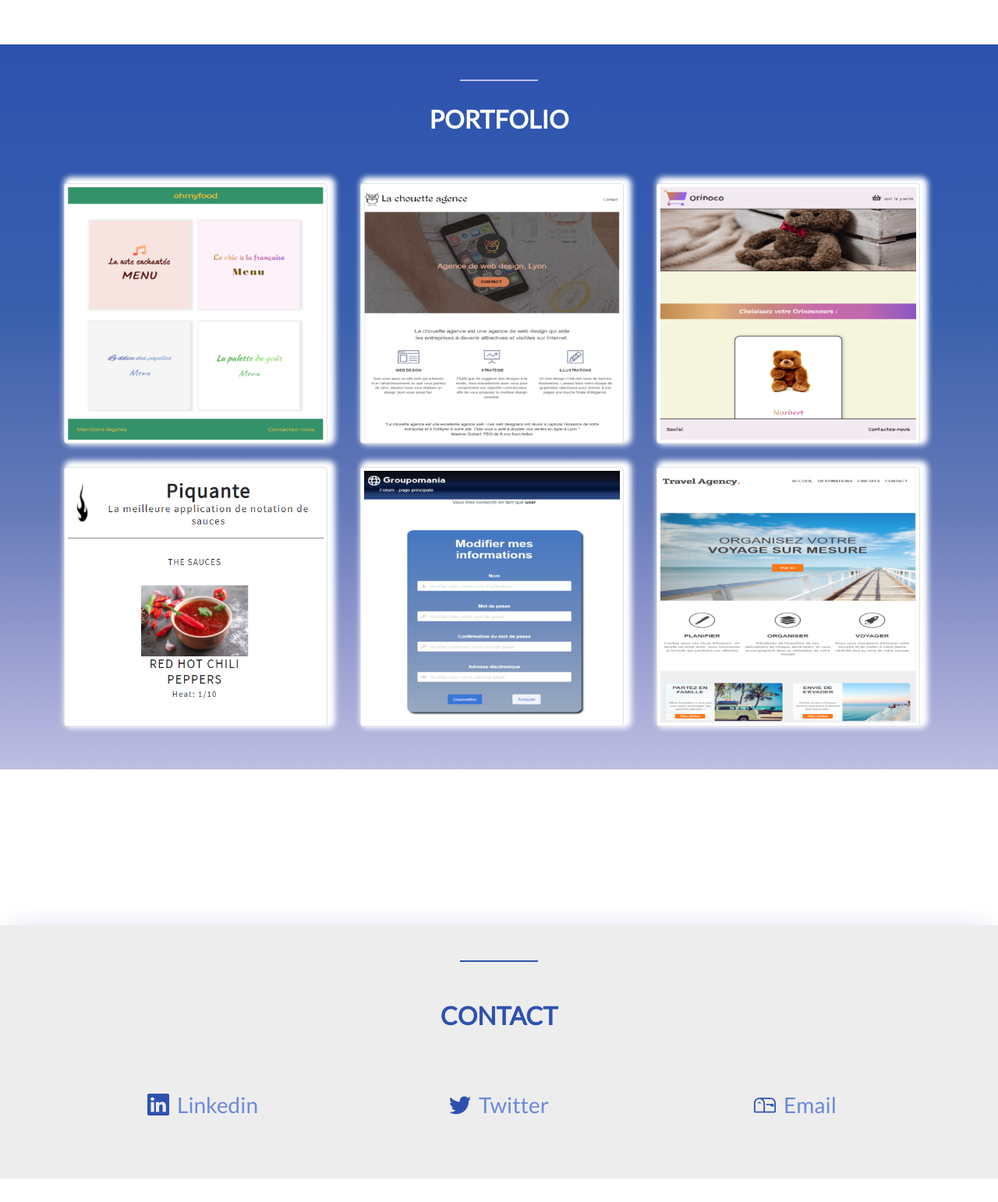
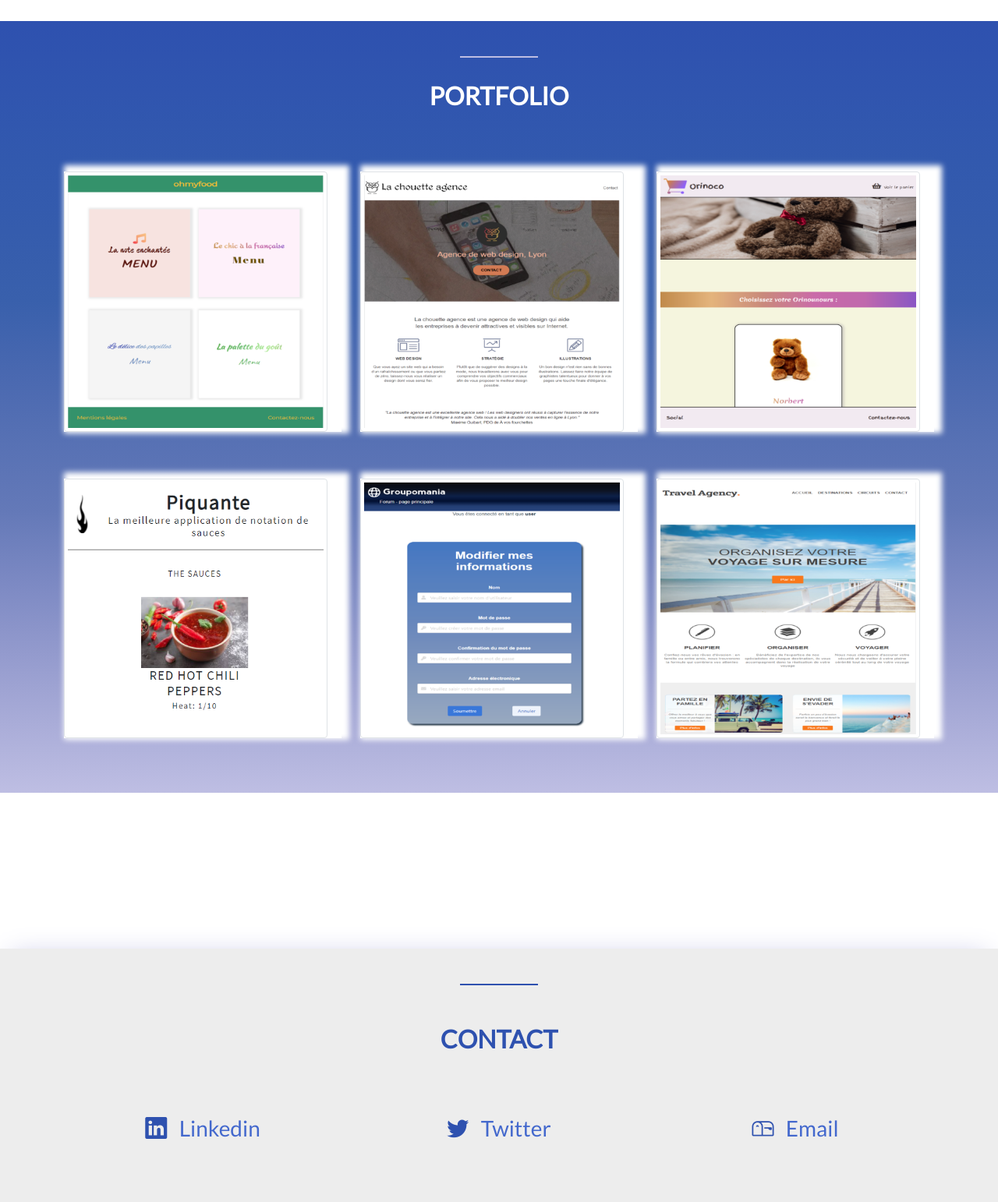
Before and after one commit to dasyx/curriculum_vitae, a PHP site: page / in a window 1280 px wide; the page is wider, and only the part inside the window is pictured. Shown: the part 3480-5022 px from the top of that part at 78% size. Before the commit the page ends 4992 px from the top of that part, so only its background shows below. Run offline with PHP 8.4, Linux system fonts and the light colour scheme.

Commit message:
header wave empty button fix + work on portfolio imgs

```diff
--- a/css/base/_footer.scss
+++ b/css/base/_footer.scss
@@ -22,5 +22,5 @@
 .list-unstyled p {
     display: inline;
     margin-left: 10px;
-    color: lighten($background_main, 20%)
+    color: lighten($background_main, 10%)
 }
--- a/css/base/_navigation.scss
+++ b/css/base/_navigation.scss
@@ -1,17 +1,21 @@
 .navbar {
     display: flex;
+    cursor: pointer;
     background: $background_gradient;
     font-size: 12px;
     letter-spacing: 4px;
     text-transform: uppercase;
     font-weight: bold;
 }
+
 .nav .navbar-nav {
     text-align: center;
 }
+
 .navbar .navbar-collapse {
     text-align: center;
 }
+
 .navbar-expand-lg .navbar-collapse {
     justify-content: flex-end;
 }
@@ -19,7 +23,9 @@
 .navbar li a {
     color: #fff;
 }
-.navbar-nav li a:hover, .navbar-nav li.active a {
+
+.navbar-nav li a:hover,
+.navbar-nav li.active a {
     color: #3855a3 !important;
     background-color: #fff !important;
 }
--- a/css/layouts/_section_about.scss
+++ b/css/layouts/_section_about.scss
@@ -54,14 +54,14 @@ section .head_banner {
     border-radius: 3px;
     transition: all .3s ease-in 0s;
 
-    @media (max-width: 2000px) {
+/*     @media (max-width: 2000px) {
         width: 300px;
         margin-top: 50px;
         margin-bottom: 50px;
         background-color: #fff;
         opacity: .7;
         color: $background_main;
-    }
+    } */
 }
 
 .button1:hover {
--- a/css/layouts/_section_portfolio.scss
+++ b/css/layouts/_section_portfolio.scss
@@ -6,13 +6,22 @@
     color: #fff;
 }
 
-#portfolio img {
-    margin: 15px 0px;
+#portfolio .zoom {
+    width: auto;
+    height: auto;
+    background: #fff;
+    overflow: hidden;
+    margin: 30px 0px;
     box-shadow: 5px -3px 7px 5px #fff;
 
     &:hover {
         -webkit-filter: grayscale(100%);
         filter: grayscale(100%);
+    }
+
+    @media screen and (max-width: 576px) {
+        width: 90%;
+        margin: 30px auto;
     }
 }
 
@@ -28,8 +37,34 @@
     background: #bebee3;
     margin: 0 auto;
 }
+
 .row {
     @media screen and (max-width: 576px) {
         margin-left: 0;
     }
 }
+
+#text {
+    position: absolute;
+    bottom: 0;
+    background: rgb(0, 0, 0);
+    background: rgba(0, 0, 0, 0.5);
+    /* Black see-through */
+    color: #f1f1f1;
+    width: 100%;
+    transition: .5s ease;
+    opacity: 0;
+    color: white;
+    font-size: 20px;
+    padding: 20px;
+    text-align: center;
+}
+
+.zoom:hover #text {
+    opacity: 1;
+}
+
+img:hover {
+    filter: blur(2px);
+    -webkit-filter: blur(2px);
+}
--- a/css/styles.css
+++ b/css/styles.css
@@ -103,6 +103,20 @@
   background: #2e51af;
 }
 
+/*ANIMATIONS DU HOVER SUR IMAGES PORTFOLIO
+==============================================================*/
+#portfolio a img {
+  -webkit-transform: scale(1);
+  transform: scale(1);
+  -webkit-transition: .3s ease-in-out;
+  transition: .3s ease-in-out;
+}
+
+#portfolio a:hover img {
+  -webkit-transform: scale(1.3);
+  transform: scale(1.3);
+}
+
 body {
   font-family: "Lato", "Roboto", sans-serif;
   -moz-user-select: none;
@@ -157,13 +171,14 @@ h1, h2, h3, h4, h5, h6 {
 .list-unstyled p {
   display: inline;
   margin-left: 10px;
-  color: #6b89d8;
+  color: #4368cd;
 }
 
 .navbar {
   display: -webkit-box;
   display: -ms-flexbox;
   display: flex;
+  cursor: pointer;
   background: -webkit-gradient(linear, left top, left bottom, from(#2e51af), color-stop(#3055af), color-stop(#3259ae), color-stop(#355cad), color-stop(#3960ac), color-stop(#4968b0), color-stop(#5771b4), color-stop(#6479b8), color-stop(#7c89c3), color-stop(#939acd), color-stop(#a9acd8), to(#bebee3));
   background: linear-gradient(to bottom, #2e51af, #3055af, #3259ae, #355cad, #3960ac, #4968b0, #5771b4, #6479b8, #7c89c3, #939acd, #a9acd8, #bebee3);
   font-size: 12px;
@@ -688,15 +701,26 @@ blockquote span {
   color: #fff;
 }
 
-#portfolio img {
-  margin: 15px 0px;
+#portfolio .zoom {
+  width: auto;
+  height: auto;
+  background: #fff;
+  overflow: hidden;
+  margin: 30px 0px;
   -webkit-box-shadow: 5px -3px 7px 5px #fff;
           box-shadow: 5px -3px 7px 5px #fff;
 }
 
-#portfolio img:hover {
+#portfolio .zoom:hover {
   -webkit-filter: grayscale(100%);
   filter: grayscale(100%);
+}
+
+@media screen and (max-width: 576px) {
+  #portfolio .zoom {
+    width: 90%;
+    margin: 30px auto;
+  }
 }
 
 #portfolio .head_banner h2 {
--- a/css/utils/_animations.scss
+++ b/css/utils/_animations.scss
@@ -68,3 +68,17 @@
       background: $background_main;
     }
   }
+
+/*ANIMATIONS DU HOVER SUR IMAGES PORTFOLIO
+==============================================================*/
+
+#portfolio a img {
+	-webkit-transform: scale(1);
+	transform: scale(1);
+	-webkit-transition: .3s ease-in-out;
+	transition: .3s ease-in-out;
+}
+#portfolio a:hover img {
+	-webkit-transform: scale(1.3);
+	transform: scale(1.3);
+}
--- a/index.html
+++ b/index.html
@@ -19,13 +19,15 @@
     <link rel="preconnect" href="https://fonts.gstatic.com" crossorigin />
     <link href="https://fonts.googleapis.com/css2?family=Lato&display=swap" rel="stylesheet" />
     <link rel="stylesheet" href="css/styles.css" />
+    <script src="js/script.js" async></script>
 </head>
 
 <body data-spy="scroll" data-target=".navbar" data-offset="20">
     <nav class="navbar navbar-expand-lg navbar-dark fixed-top">
         <div class="container-fluid">
             <div class="navbar-header">
-                <button type="button" class="navbar-toggler" data-toggle="collapse" data-target="#myNavbar">
+                <button type="button" class="navbar-toggler" data-toggle="collapse" data-target="#myNavbar"
+                    aria-label="menu_header">
                     <span class="navbar-toggler-icon"></span>
                 </button>
             </div>
@@ -48,7 +50,8 @@
         <div class="head_banner">
             <h1>David Levast</h1>
             <h2>Développeur Web freelance</h2>
-            <a href="docs/CV_david_levast.pdf" class="btn btn-sm button1">Télécharger le CV</a>
+            <a href="docs/CV_david_levast.pdf" class="btn btn-sm button1" aria-label="téléchargement cv">Télécharger le
+                CV</a>
         </div>
     </section>
     <section class="quote container">
@@ -238,38 +241,51 @@
             </div>
             <div class="row">
                 <div class="col-sm-4">
+                    <figure class="zoom">
                         <a href="https://dasyx.github.io/ohmyfood/" target="_blank">
-                        <img class="img-thumbnail" src="img/ohmyfood.PNG" alt="portfolio david levast ohmyfood">
+                            <img class="img-thumbnail" id="test" src="img/ohmyfood.PNG" alt="portfolio david levast ohmyfood">
+                            <p id="text"></p>
                         </a>
+                    </figure>
                 </div>
                 <div class="col-sm-4">
+                    <figure class="zoom">
                         <a href="https://dasyx.github.io/chouette_agence_new/" target="_blank">
                             <img class="img-thumbnail" src="img/chouette_agence.PNG"
                                 alt="portfolio david levast chouette agence">
                         </a>
+                    </figure>
                 </div>
                 <div class="col-sm-4">
+                    <figure class="zoom">
                         <a href="https://dasyx.github.io/orinoco/" target="_blank">
                             <img class="img-thumbnail" src="img/orinoco.PNG" alt="portfolio david levast orinoco">
                         </a>
+                    </figure>
                 </div>
             </div>
             <div class="row">
                 <div class="col-sm-4">
+                    <figure class="zoom">
                         <a href="https://dasyx.github.io/so_peckoko/" target="_blank">
                             <img class="img-thumbnail" src="img/so_peckoko.PNG" alt="portfolio david levast so_peckoko">
                         </a>
+                    </figure>
                 </div>
                 <div class="col-sm-4">
+                    <figure class="zoom">
                         <a href="https://dasyx.github.io/groupomania/" target="_blank">
                             <img class="img-thumbnail" src="img/groupomania.png" alt="portfolio david levast groupomania">
                         </a>
+                    </figure>
                 </div>
                 <div class="col-sm-4">
+                    <figure class="zoom">
                         <a href="https://dasyx.github.io/projet_web/" target="_blank">
                             <img class="img-thumbnail" src="img/travel_agency.png"
                                 alt="portfolio david levast travel agency">
                         </a>
+                    </figure>
                 </div>
             </div>
         </div>
@@ -286,7 +302,9 @@
                         <li>
                             <a class="text-decoration-none" href="https://www.linkedin.com/in/david-levast-9553881aa"
                                 target="_blank">
-                                <span class="bi bi-linkedin"><p>Linkedin</p></span>
+                                <span class="bi bi-linkedin">
+                                    <p>Linkedin</p>
+                                </span>
                             </a>
                         </li>
                     </ul>
@@ -295,7 +313,9 @@
                     <ul class="list-unstyled">
                         <li>
                             <a class="text-decoration-none" href="https://twitter.com/davidlevast27" target="_blank">
-                                <span class="bi bi-twitter"><p>Twitter</p></span>
+                                <span class="bi bi-twitter">
+                                    <p>Twitter</p>
+                                </span>
                             </a>
                         </li>
                     </ul>
@@ -304,7 +324,9 @@
                     <ul class="list-unstyled">
                         <li>
                             <a class="text-decoration-none" href="mailto:david.levast27@gmail.com" target="_blank">
-                                <span class="bi bi-mailbox"><p>Email</p></span>
+                                <span class="bi bi-mailbox">
+                                    <p>Email</p>
+                                </span>
                             </a>
                         </li>
                     </ul>
--- a/js/script.js
+++ b/js/script.js
@@ -0,0 +1,11 @@
+// Ecoute de l'événement passage de souris pour afficher l'overlay sur les images du portfolio
+
+let overlay = document.getElementById('test');
+let figcap = document.getElementById('text');
+
+overlay.addEventListener('mouseover', function () {
+    figcap.textContent = "text de test"
+})
+overlay.addEventListener('mouseout', function () {
+    figcap.textContent = ""
+})
```
Also changed, not shown: other parts of css/styles.css (+36 -12 lines), 1 other file. Lines whose indentation alone changed are shown as unchanged.
